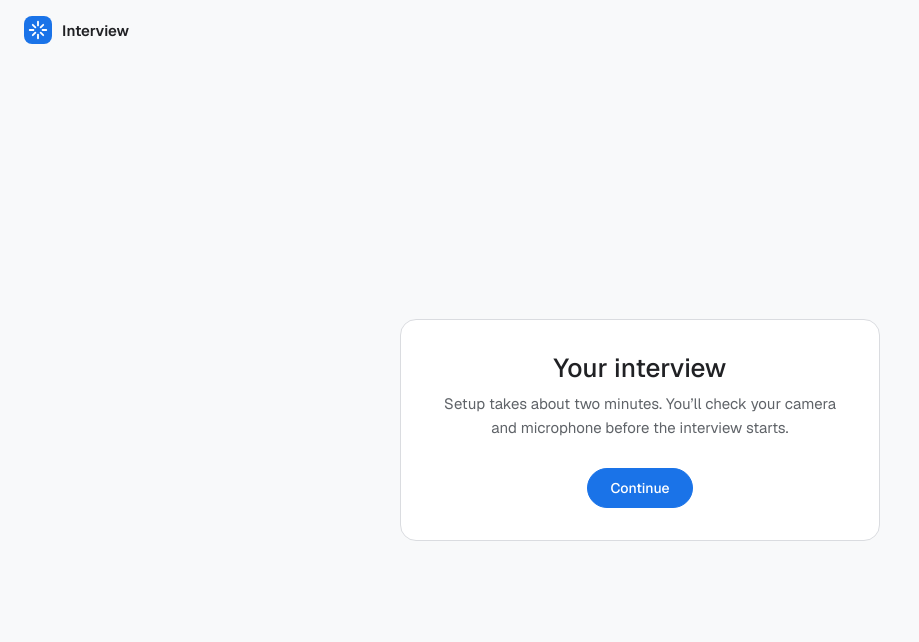
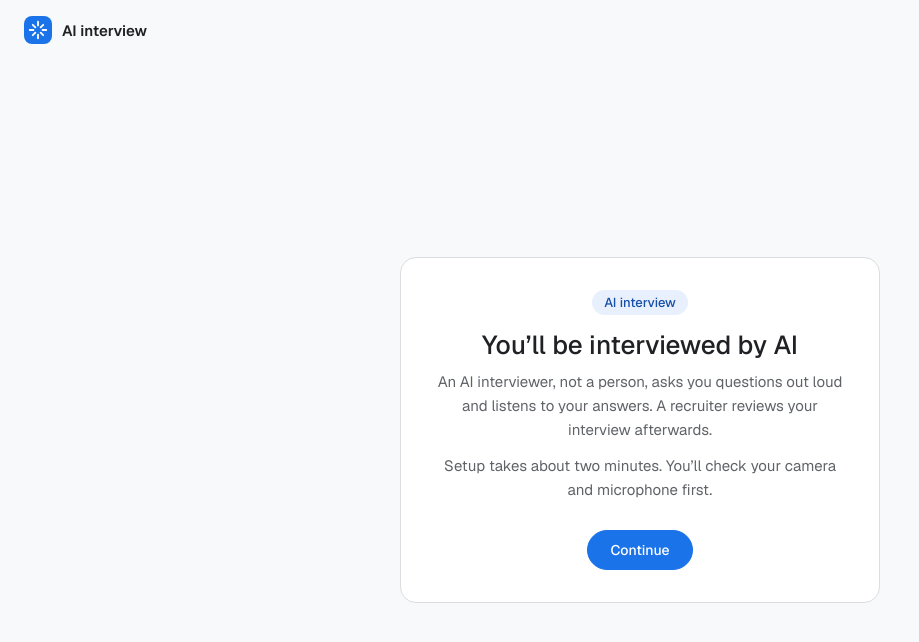
Before and after one commit to imYashGupta/gpt-live-ai-interviewer, a Next.js app: page /join in a window 1280 px wide. Shown: the top 642 px of the page, without its empty margins (0-919 px from the left). Built offline with nearby package versions, Linux system fonts and the light colour scheme.

Commit message:
feat(candidate): tell candidates up front that an AI interviews them
The landing screen leads with an AI interview badge and says an AI interviewer, not a person, asks the questions; the setup and call screens repeat it.

```diff
--- a/app/join/join.tsx
+++ b/app/join/join.tsx
@@ -114,12 +114,18 @@ export default function Join() {
             className={`${styles.card} ${styles.narrow}`}
             aria-labelledby="welcome-title"
           >
+            <span className={styles.badge}>AI interview</span>
             <h1 id="welcome-title" className={styles.title}>
-              Your interview
+              You’ll be interviewed by AI
             </h1>
             <p className={styles.sub}>
+              An AI interviewer, not a person, asks you questions out loud and
+              listens to your answers. A recruiter reviews your interview
+              afterwards.
+            </p>
+            <p className={styles.sub}>
               Setup takes about two minutes. You’ll check your camera and
-              microphone before the interview starts.
+              microphone first.
             </p>
             <div className={styles.actions}>
               <button
--- a/app/join/page.tsx
+++ b/app/join/page.tsx
@@ -1,8 +1,8 @@
 import type { Metadata } from "next";
 import Join from "./join";
 export const metadata: Metadata = {
-  title: "Your interview",
-  description: "Join your scheduled interview.",
+  title: "Your AI interview",
+  description: "Join your scheduled AI interview.",
   robots: { index: false, follow: false },
   referrer: "no-referrer",
 };
--- a/components/candidate-call.tsx
+++ b/components/candidate-call.tsx
@@ -35,7 +35,7 @@ export default function CandidateCall({
 }) {
   const level = useAudioLevel(finishing ? null : remote);
   const speaking = level > 0.06;
-  const status = finishing ? "Ending…" : connecting ? "Connecting…" : speaking ? "Speaking" : "Interviewer";
+  const status = finishing ? "Ending…" : connecting ? "Connecting…" : speaking ? "Speaking" : "AI interviewer";
   return (
     <main className={styles.call}>
       <header className={styles.callTop}>
--- a/components/candidate-presentation.tsx
+++ b/components/candidate-presentation.tsx
@@ -35,7 +35,7 @@ export function CandidateTopBar({ children }: { children?: ReactNode }) {
         <span className={styles.brandMark}>
           <Icon name="spark" size={16} />
         </span>
-        Interview
+        AI interview
       </div>
       {children}
     </header>
--- a/components/candidate-room.module.css
+++ b/components/candidate-room.module.css
@@ -62,6 +62,19 @@
   font-weight: 500;
   line-height: 1.25;
   margin: 0 0 8px;
+}
+.badge {
+  display: inline-block;
+  margin-bottom: 14px;
+  padding: 4px 12px;
+  border-radius: 999px;
+  background: #e8f0fe;
+  color: #174ea6;
+  font-size: 13px;
+  font-weight: 500;
+}
+.sub + .sub {
+  margin-top: 12px;
 }
 .sub {
   font-size: 15px;
--- a/components/candidate-setup.tsx
+++ b/components/candidate-setup.tsx
@@ -144,7 +144,8 @@ export default function CandidateSetup({
                 {session.job_title}
               </h1>
               <p className={styles.sub}>
-                A {minutes}-minute {recording ? "video" : "voice"} interview with an AI interviewer. Here’s what helps.
+                A {minutes}-minute {recording ? "video" : "voice"} interview. An AI interviewer asks the questions, not a
+                person. Here’s what helps.
               </p>
               <ul className={styles.list}>
                 <Tip icon="quiet" title="Find a quiet place" detail="Background noise makes it harder to hear you." />
```
Also changed, not shown: tests/browser/candidate-presentation.js (+2 -0 lines).
